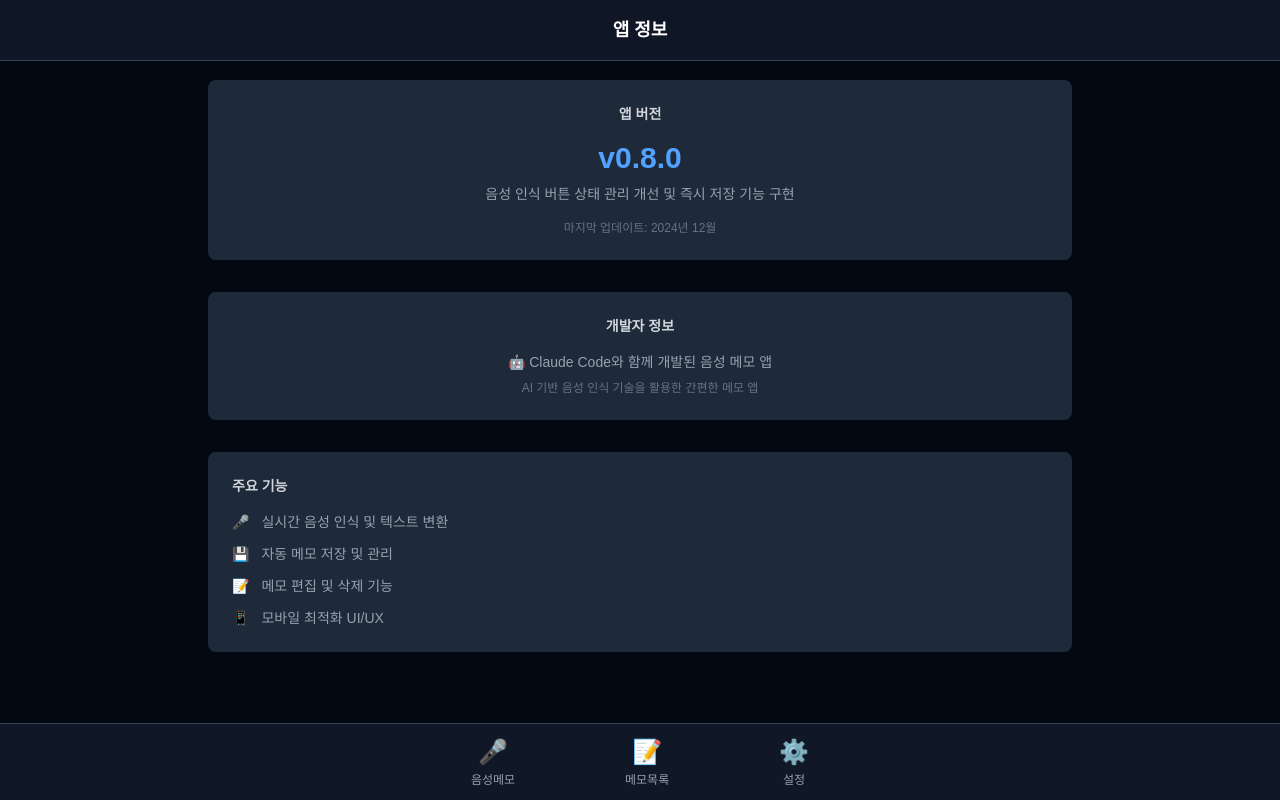
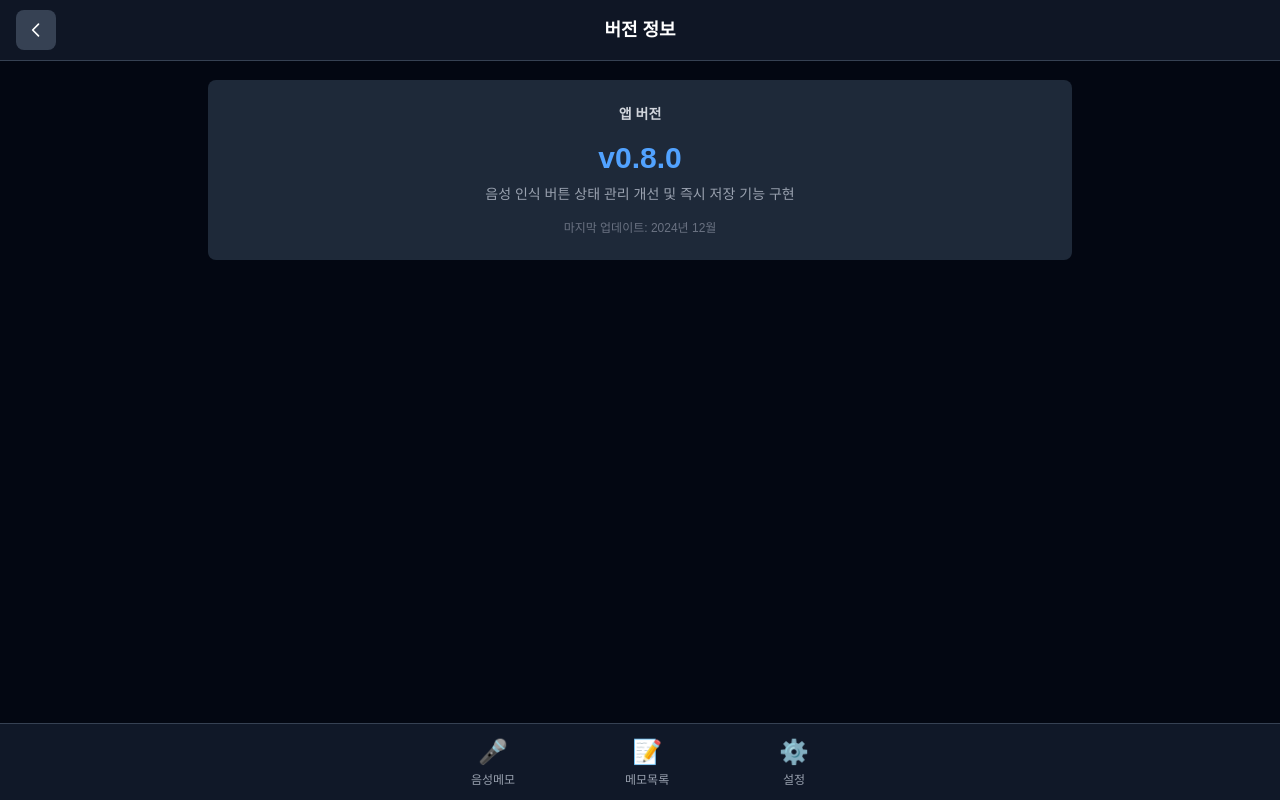
Before and after one commit to zzang535/voicememo, a Next.js app: page /settings/version in a window 1280 px wide. Built offline with nearby package versions, Linux system fonts and the light colour scheme.

Commit message:
setting menu ui

```diff
--- a/src/app/settings/page.tsx
+++ b/src/app/settings/page.tsx
@@ -18,8 +18,8 @@ export default function SettingsPage() {
 
   const settingsItems = [
     {
-      title: '앱 정보',
-      description: '버전 정보 및 개발자 연락처',
+      title: '버전 정보',
+      description: '',
       icon: 'ℹ️',
       action: () => router.push('/settings/version')
     },
--- a/src/app/settings/version/page.tsx
+++ b/src/app/settings/version/page.tsx
@@ -1,12 +1,15 @@
 'use client';
 
+import { useRouter } from 'next/navigation';
 import Header from '@/components/Header';
 import BottomNavigation from '@/components/BottomNavigation';
 
 export default function VersionPage() {
+  const router = useRouter();
+
   return (
     <div className="min-h-screen bg-gray-950 text-white pb-20">
-      <Header title="앱 정보" />
+      <Header title="버전 정보" showBackButton onBackClick={() => router.back()} />
 
       <div className="pt-20 px-4 max-w-4xl mx-auto">
         {/* App Version Info */}
@@ -23,43 +26,6 @@ export default function VersionPage() {
           </div>
         </div>
 
-        {/* Developer Info */}
-        <div className="text-center">
-          <div className="bg-gray-800 rounded-lg p-6">
-            <h3 className="text-sm font-semibold text-gray-300 mb-4">개발자 정보</h3>
-            <p className="text-sm text-gray-400 mb-2">
-              🤖 Claude Code와 함께 개발된 음성 메모 앱
-            </p>
-            <p className="text-xs text-gray-500">
-              AI 기반 음성 인식 기술을 활용한 간편한 메모 앱
-            </p>
-          </div>
-        </div>
-
-        {/* Features */}
-        <div className="mt-8">
-          <div className="bg-gray-800 rounded-lg p-6">
-            <h3 className="text-sm font-semibold text-gray-300 mb-4">주요 기능</h3>
-            <div className="space-y-3 text-sm text-gray-400">
-              <div className="flex items-center gap-3">
-                <span className="text-blue-400">🎤</span>
-                <span>실시간 음성 인식 및 텍스트 변환</span>
-              </div>
-              <div className="flex items-center gap-3">
-                <span className="text-green-400">💾</span>
-                <span>자동 메모 저장 및 관리</span>
-              </div>
-              <div className="flex items-center gap-3">
-                <span className="text-purple-400">📝</span>
-                <span>메모 편집 및 삭제 기능</span>
-              </div>
-              <div className="flex items-center gap-3">
-                <span className="text-orange-400">📱</span>
-                <span>모바일 최적화 UI/UX</span>
-              </div>
-            </div>
-          </div>
-        </div>
       </div>
 
       <BottomNavigation />
--- a/src/components/Header.tsx
+++ b/src/components/Header.tsx
@@ -5,12 +5,27 @@ interface HeaderProps {
   subtitle?: string;
   showDisconnect?: boolean;
   onDisconnect?: () => void;
+  showBackButton?: boolean;
+  onBackClick?: () => void;
 }
 
-export default function Header({ title, subtitle, showDisconnect = false, onDisconnect }: HeaderProps) {
+export default function Header({ title, subtitle, showDisconnect = false, onDisconnect, showBackButton = false, onBackClick }: HeaderProps) {
   return (
     <div className="fixed top-0 left-0 right-0 z-40 bg-gray-900/95 backdrop-blur-sm border-b border-gray-700">
-      <div className="flex items-center justify-center px-4 py-3 min-h-[60px]">
+      <div className="flex items-center justify-center px-4 py-3 min-h-[60px] relative">
+        {/* Back button (if needed) */}
+        {showBackButton && onBackClick && (
+          <button
+            onClick={onBackClick}
+            className="absolute left-4 w-10 h-10 bg-gray-700 hover:bg-gray-600 text-white rounded-lg transition-colors flex items-center justify-center"
+            title="뒤로가기"
+          >
+            <svg className="w-5 h-5" fill="none" stroke="currentColor" viewBox="0 0 24 24">
+              <path strokeLinecap="round" strokeLinejoin="round" strokeWidth={2} d="M15 19l-7-7 7-7" />
+            </svg>
+          </button>
+        )}
+
         {/* Title or connection info */}
         <div className="flex items-center justify-center">
           {subtitle ? (
```
Also changed, not shown: 1 other file (tests, documents, lock files or other folders).
